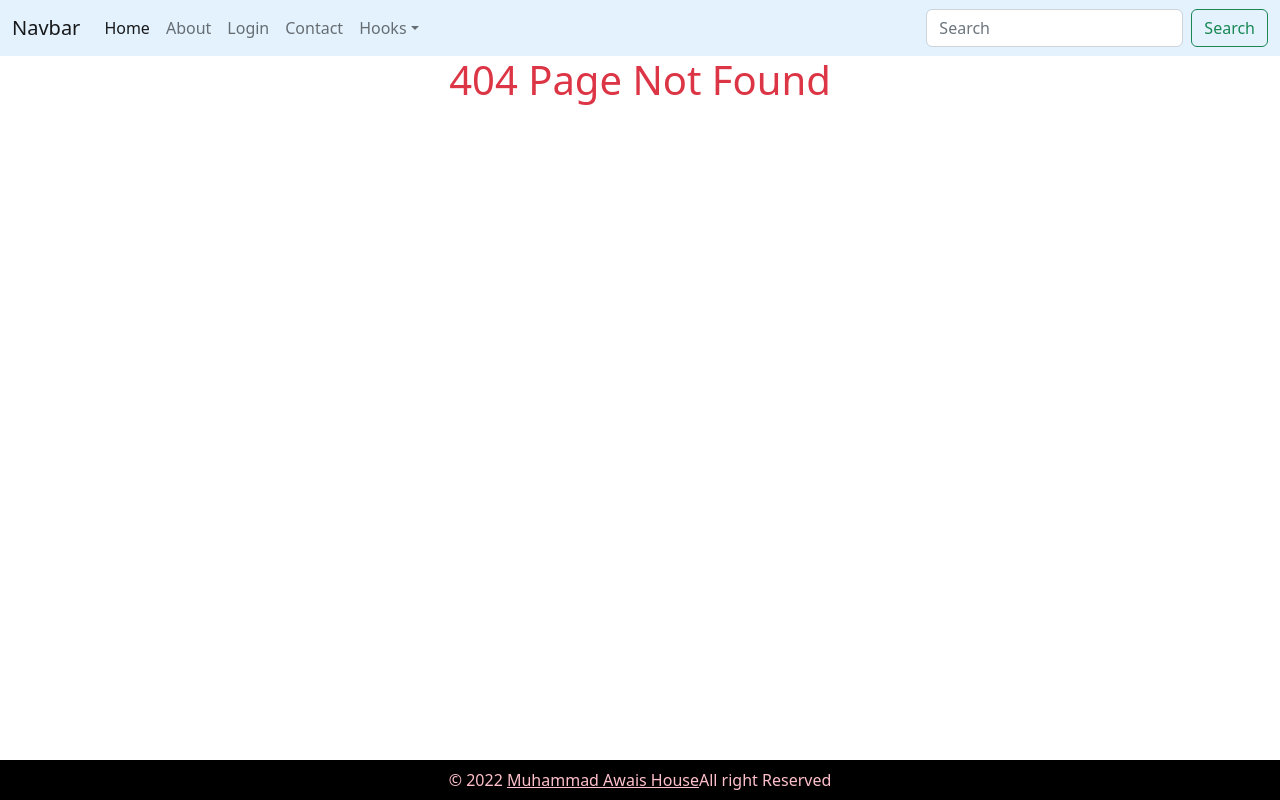
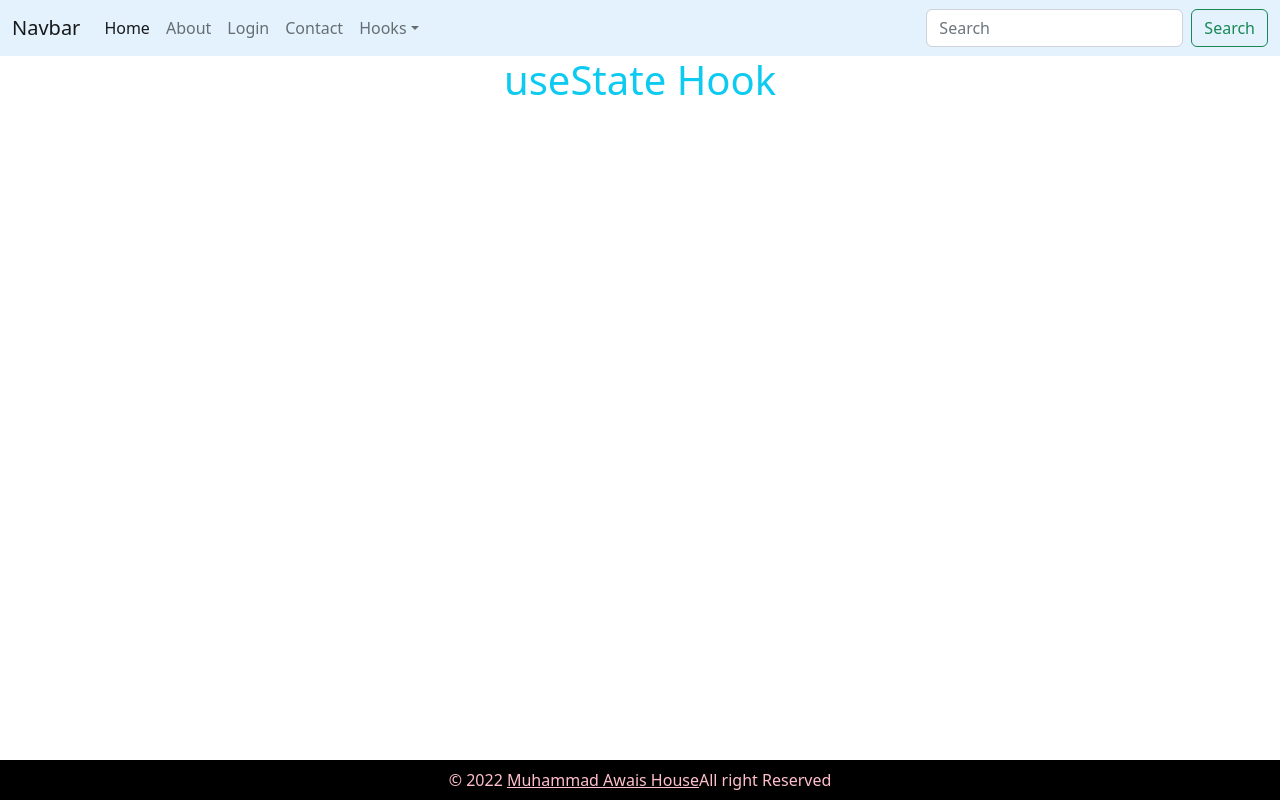
Before and after one commit to awais882s/use-effect, a React (Create React App) app: page /hooks/useState in a window 1280 px wide. Before the commit this address had no page. Built offline with nearby package versions, Linux system fonts and the light colour scheme.

Commit message:
useStates

```diff
--- a/src/pages/Hooks/useState.js
+++ b/src/pages/Hooks/Hook.js
@@ -1,6 +1,6 @@
 import React from 'react'
 
-export default function useState() {
+export default function hook() {
 
     return (
         <>
--- a/src/pages/Routes/Routes.js
+++ b/src/pages/Routes/Routes.js
@@ -7,6 +7,7 @@ import Footer from '../../components/Footer/Footer';
 import About from '../About/About';
 import Contact from '../contact/Contact';
 import Login from '../Login/Login';
+import Hook from "../Hooks/Hook";
 import Nopage from '../Login/Nopage';
 export default function Routing() {
 
@@ -20,6 +21,7 @@ export default function Routing() {
                         <Route path='login' element={<Login />} />
                         <Route path='contact' element={<Contact />} />
                         <Route path='about' element={<About />} />
+                        <Route path='/hooks/useState' element={<Hook />} />
                         <Route path="*" element={<Nopage />} />
                     </Routes>
                 </main>
```
